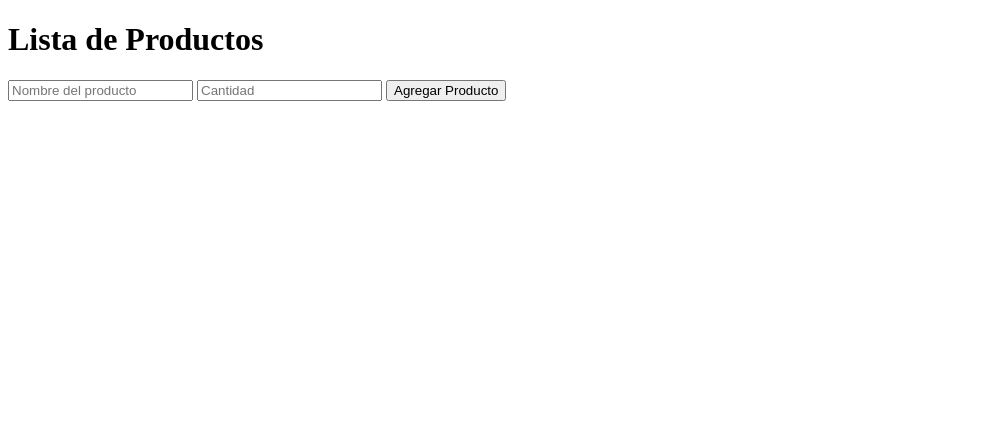
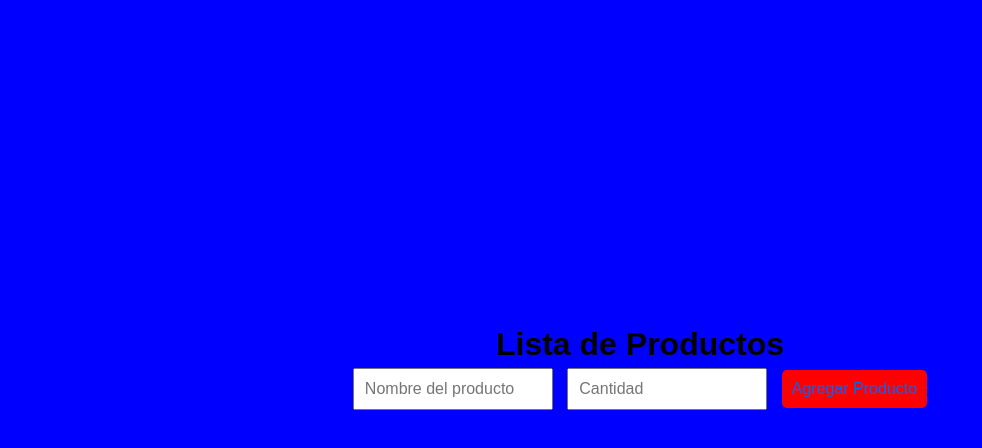
Before and after one commit to antonioaguilera00/DEINT_25_26, a plain HTML site: page JSPruebaInicial/index.html in a window 1280 px wide. Shown: the whole page, without its empty margins (0-982 px from the left). Drawn offline with Linux system fonts and the light colour scheme.

Commit message:
Prueba inicial con internet

```diff
--- a/JSPruebaInicial/index.html
+++ b/JSPruebaInicial/index.html
@@ -4,7 +4,7 @@
     <meta charset="UTF-8">
     <meta name="viewport" content="width=device-width, initial-scale=1.0">
     <title>Lista de Productos</title>
-    <link rel="hojadeestilo" href="styles.css">
+    <link rel="stylesheet" href="styles.css">
 </head>
 <body>
     <div class="contenido">
--- a/JSPruebaInicial/styles.css
+++ b/JSPruebaInicial/styles.css
@@ -0,0 +1,66 @@
+
+* {
+    margin: 0;
+    padding: 0;
+    box-sizing: border-box;
+}
+
+body {
+    font-family: Arial, sans-serif;
+    background-color: #0000ff;
+    display: flex;
+    justify-content: center;
+    align-items: center;
+    height: 100vh;
+}
+
+.contenido {
+    width: 90%;
+    max-width: 1200px;
+    text-align: center;
+}
+
+.input-contenido {
+    margin-bottom: 20px;
+}
+
+.input-contenido input,
+.input-contenido button {
+    padding: 10px;
+    margin: 5px;
+    font-size: 16px;
+}
+
+.input-contenido input {
+    width: 200px;
+}
+
+.input-contenido button {
+    cursor: pointer;
+    background-color: #ff0000;
+    color: rgb(0, 102, 255);
+    border: none;
+    border-radius: 5px;
+    transition: background-color 0.3s ease;
+}
+
+.input-contenido button:hover {
+    background-color: #48ff00;
+}
+
+
+.productolista {
+    display: grid;
+    grid-template-columns: repeat(3, 1fr);
+    gap: 20px;
+    padding: 20px;
+}
+
+.tarjeta {
+    background-color: rgb(60, 255, 0);
+    padding: 20px;
+    border-radius: 10px;
+    box-shadow: 0 2px 10px rgba(0, 0, 0, 0.1);
+    text-align: center;
+    transition: transform 0.3s ease;
+}
```
